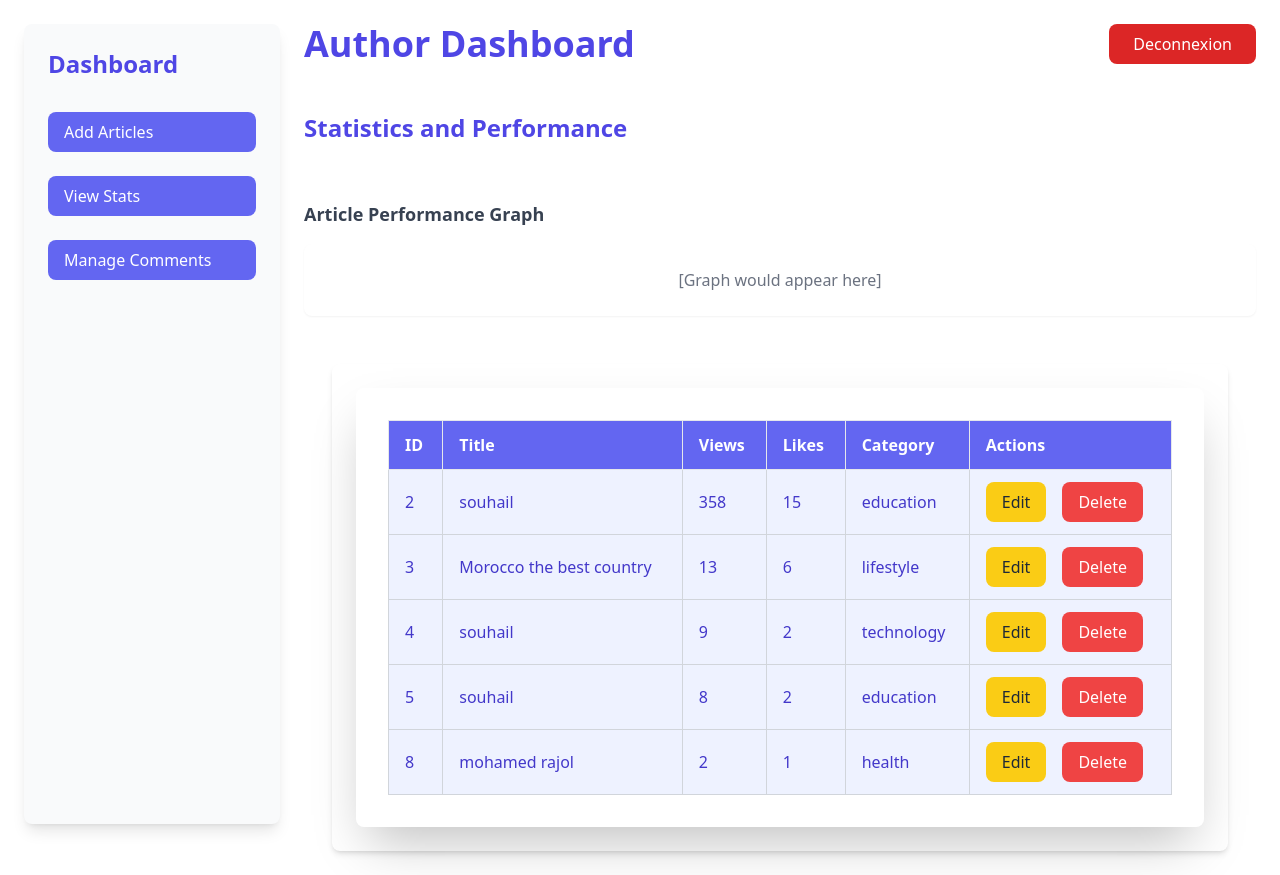
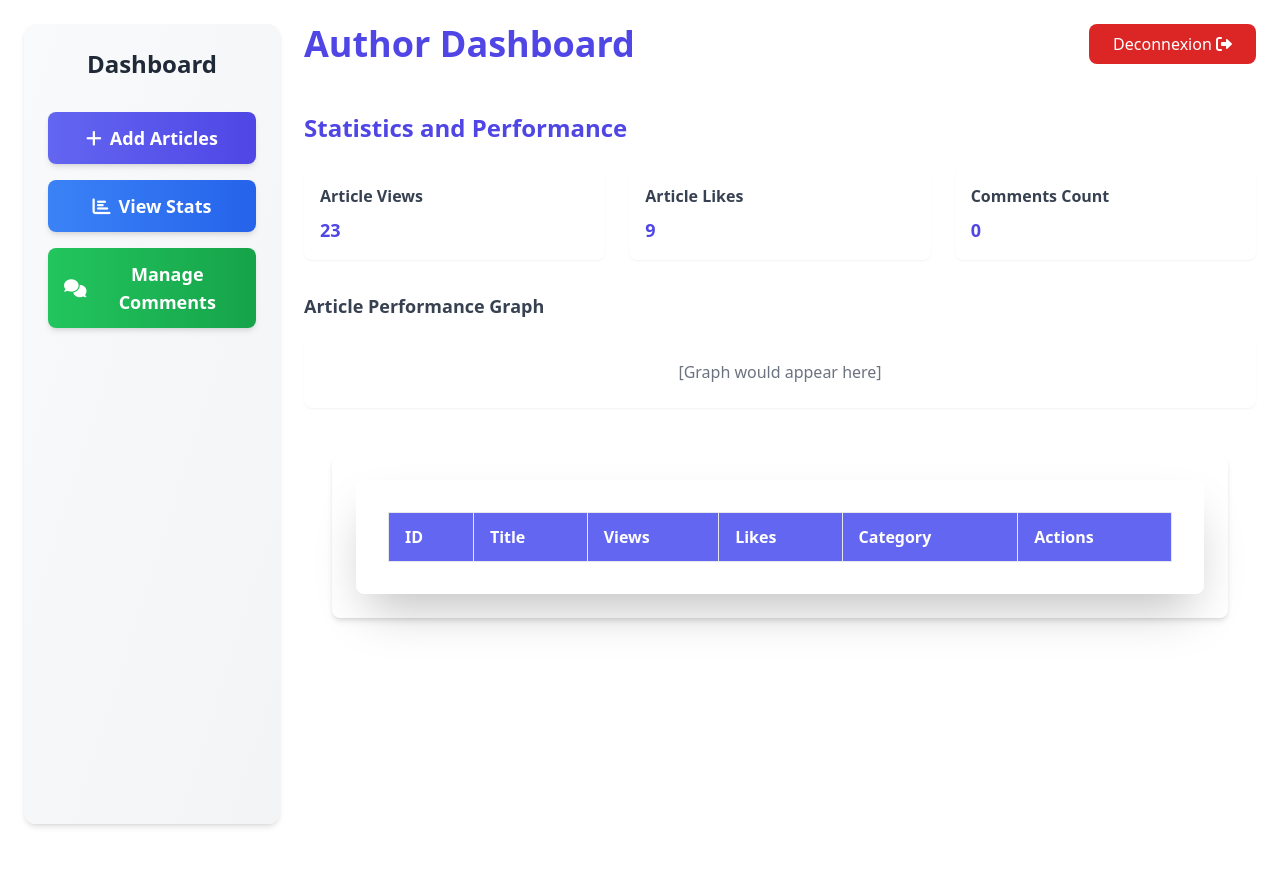
Before and after one commit to Souhail-imarraine/BlogPress---Projet-PHP, a PHP site: page /authors/index.php in a window 1280 px wide. After the commit the page ends 827 px from the top, so only its background shows below. Run offline with PHP 8.4, Linux system fonts and the light colour scheme; a user stored in the database is signed in; data comes from the database, SQL or seed files in the repository; tables that the repository leaves empty hold one stand-in row (values such as "Sample post"); data that the repository does not hold is empty; some libraries are stand-ins or nearby versions.

Commit message:
add statistique to dashboard author

```diff
--- a/authors/edit.php
+++ b/authors/edit.php
@@ -85,10 +85,10 @@
 </head>
 
 <body>
-    <div class="inset-0 flex items-center justify-center p-4 containerCreateBlog">
-        <div class="w-full max-w-3xl mx-auto bg-white p-8 rounded-lg shadow-lg">
+    <div class="inset-0 flex items-center justify-center p-4 dark:bg-gray-900 font-sans containerCreateBlog">
+        <div class="w-full max-w-3xl mx-auto dark:bg-gray-700 text-gray-900 dark:text-gray-200 font-sans p-8 rounded-lg shadow-lg">
             <div class="flex items-center justify-between">
-                <h1 class="text-2xl font-bold text-gray-800 mb-6">Edit Blog</h1>
+                <h1 class="text-2xl font-bold text-white mb-6">Edit Blog</h1>
                 <button class="cancel"><i class="fa-solid fa-xmark"
                         style="color: #DC2626; font-size: 40px;"></i></button>
             </div>
--- a/authors/index.php
+++ b/authors/index.php
@@ -1,6 +1,8 @@
 <?php
 require '../connection.php';
 session_start();
+
+$user_id = $_SESSION['user_id'];
 
 if (!isset($_SESSION['role']) || $_SESSION['role'] != 'author') {
     header('Location: ../login.php');
@@ -10,10 +12,20 @@
 $errors = [];
 
 try{
-    $quers = "SELECT id, title, content, categorie, views, likes FROM articles order by id";
+    $quers = "SELECT a.id AS article_id,
+     a.title, a.content, a.categorie, a.views, a.likes, a.author_id, us.id AS user_id
+     FROM articles a
+     INNER JOIN users us
+     ON us.id = a.author_id
+     WHERE a.author_id = ?;";
+
     $stmt1 = $pdo->prepare($quers);
-    $stmt1->execute();
+    $stmt1->execute([$user_id]);
+
     $articles = $stmt1->fetchAll(PDO::FETCH_ASSOC);
+
+    // echo print_r($articles);
+
 }catch(PDOException $e){
     echo "field select data". $e->getMessage();
 };
@@ -23,7 +35,6 @@
     $content = htmlspecialchars(trim($_POST['content']));
     $tags = htmlspecialchars(trim($_POST['tags']));
     $categorie = htmlspecialchars(trim($_POST['category']));
-    $author_id = $_SESSION['user_id'];
     $views = 0 ;
     $likes = 0 ;
 
@@ -49,7 +60,7 @@
         try {
             $query = "INSERT INTO articles(title, content, author_id, views, likes, tags, categorie) VALUES (?,?,?,?,?,?,?)";
             $stmt = $pdo->prepare($query);
-            $stmt->execute([$title, $content, $author_id, $views, $likes, $tags, $categorie]);
+            $stmt->execute([$title, $content, $user_id, $views, $likes, $tags, $categorie]);
             header("Location: " . $_SERVER['PHP_SELF']);
             exit();
         } catch (PDOException $e)
@@ -79,15 +90,26 @@
 **************************************************************************/
 
 try{
-    $quer = "SELECT a.id, a.views, a.likes, COUNT(c.id) AS comment_count
-    FROM articles a INNER JOIN comments c ON a.id = c.article_id GROUP BY a.id";
-    $st = $pdo->prepare($quer);
 
+    $query = "SELECT us.id AS user_id, us.username, SUM(a.views) AS total_views, SUM(a.likes) AS total_likes, COUNT(c.id) AS total_comments
+    FROM users us
+    INNER JOIN articles a
+    ON us.id = a.author_id
+    LEFT JOIN comments c
+    ON a.id = c.article_id
+    GROUP BY us.id, us.username";
+
+    $st = $pdo->prepare($query);
     $st->execute();
+    $statusinfo = $st->fetchAll(PDO::FETCH_ASSOC);
 
-    $statusinfo = $st->fetch(PDO:: FETCH_ASSOC);
+    // dkhlna l'index dyal lassociative array bach n9dro nwslo les information bla mn foreachiw ;
+    if(!empty($statusinfo)){
+        $result = $statusinfo[0];
+    }else {
+        echo "no found status";
+    }
 
-    // echo "<prev>" . $statusinfo . "</prev>";
 
 }catch(PDOException $e){
     echo "field select data". $e->getMessage();
@@ -120,71 +142,72 @@
 <body class="bg-white dark:bg-gray-900 text-gray-900 dark:text-gray-200 font-sans">
 
     <div class="max-w-7xl mx-auto p-6 flex flex-col lg:flex-row">
-        <div class="w-full lg:w-64 bg-gray-50 dark:bg-gray-800 rounded-lg shadow-lg p-6 mb-6 lg:mb-0 lg:h-screen">
-            <h2 class="text-2xl font-semibold text-indigo-600 dark:text-indigo-400 mb-8">Dashboard</h2>
-            <ul class="space-y-6">
+    <div
+            class="w-full lg:w-64 bg-gradient-to-br from-gray-50 to-gray-100 dark:from-gray-800 dark:to-gray-900 rounded-xl shadow-md p-6 mb-6 lg:mb-0 lg:h-screen">
+            <h2 class="text-2xl font-bold text-gray-800 dark:text-gray-200 mb-8 text-center">Dashboard</h2>
+            <ul class="space-y-4">
                 <li>
                     <button
-                        class="w-full text-left bg-indigo-500 text-white px-4 py-2 rounded-lg hover:bg-indigo-600 dark:bg-indigo-700 dark:hover:bg-indigo-600 btnAddArticle">
+                        class="w-full flex items-center justify-center gap-2 text-lg font-semibold bg-gradient-to-r from-indigo-500 to-indigo-600 text-white px-4 py-3 rounded-lg shadow-md hover:from-indigo-600 hover:to-indigo-700 dark:from-indigo-700 dark:to-indigo-800 dark:hover:from-indigo-800 dark:hover:to-indigo-900 transition duration-300 btnAddArticle">
+                        <i class="fa-solid fa-plus"></i>
                         Add Articles
                     </button>
                 </li>
                 <li>
                     <button
-                        class="w-full text-left bg-indigo-500 text-white px-4 py-2 rounded-lg hover:bg-indigo-600 dark:bg-indigo-700 dark:hover:bg-indigo-600">
+                        class="w-full flex items-center justify-center gap-2 text-lg font-semibold bg-gradient-to-r from-blue-500 to-blue-600 text-white px-4 py-3 rounded-lg shadow-md hover:from-blue-600 hover:to-blue-700 dark:from-blue-700 dark:to-blue-800 dark:hover:from-blue-800 dark:hover:to-blue-900 transition duration-300">
+                        <i class="fa-solid fa-chart-bar"></i>
                         View Stats
                     </button>
                 </li>
                 <li>
                     <button
-                        class="w-full text-left bg-indigo-500 text-white px-4 py-2 rounded-lg hover:bg-indigo-600 dark:bg-indigo-700 dark:hover:bg-indigo-600">
+                        class="w-full flex items-center justify-center gap-2 text-lg font-semibold bg-gradient-to-r from-green-500 to-green-600 text-white px-4 py-3 rounded-lg shadow-md hover:from-green-600 hover:to-green-700 dark:from-green-700 dark:to-green-800 dark:hover:from-green-800 dark:hover:to-green-900 transition duration-300">
+                        <i class="fa-solid fa-comments"></i>
                         Manage Comments
                     </button>
                 </li>
             </ul>
         </div>
 
-        <!-- Main Content -->
         <div class="flex-1 ml-6">
-            <!-- Header -->
-            <header class="flex justify-between items-center mb-12">
-                <h1 class="text-4xl font-extrabold text-indigo-600 dark:text-indigo-400">Author Dashboard</h1>
+            <header class="flex flex-wrap justify-between items-center mb-12 gap-4">
+                <h1 class="text-3xl sm:text-4xl font-extrabold text-indigo-600 dark:text-indigo-400">Author Dashboard
+                </h1>
 
                 <?php include 'success_message.php' ?>
 
                 <button
-                    class="bg-red-600 text-white px-6 py-2 rounded-lg hover:bg-red-700 dark:bg-red-700 dark:hover:bg-red-600"><a
-                        href="../logout.php">
-                        Deconnexion
-                    </a>
+                    class="bg-red-600 text-white px-6 py-2 rounded-lg hover:bg-red-700 dark:bg-red-700 dark:hover:bg-red-600">
+                    <a href="../logout.php">Deconnexion</a>
+                    <i class="fa-solid fa-right-from-bracket"></i>
                 </button>
             </header>
 
-            <!-- Static Content at the Top -->
             <section class="mb-12">
-                <h2 class="text-2xl font-semibold text-indigo-600 dark:text-indigo-400 mb-6">Statistics and Performance
-                </h2>
-                <div class="grid grid-cols-1 sm:grid-cols-2 lg:grid-cols-4 gap-6">
+                <h2 class="text-xl sm:text-2xl font-semibold text-indigo-600 dark:text-indigo-400 mb-6">Statistics and
+                    Performance</h2>
+                <div class="grid grid-cols-1 sm:grid-cols-2 lg:grid-cols-3 gap-6">
                     <!-- Article Stats -->
-                     <?php foreach ($statusinfo as $status) : ?>
                     <div class="bg-white dark:bg-gray-700 p-4 rounded-lg shadow-sm">
                         <h3 class="font-semibold text-gray-700 dark:text-gray-300 mb-2">Article Views</h3>
-                        <p class="text-lg font-bold text-indigo-600 dark:text-indigo-400"><?php echo $status['views']; ?></p>
+                        <p class="text-lg font-bold text-indigo-600 dark:text-indigo-400">
+                            <?php echo $result['total_views'] ?>
+                        </p>
                     </div>
                     <div class="bg-white dark:bg-gray-700 p-4 rounded-lg shadow-sm">
                         <h3 class="font-semibold text-gray-700 dark:text-gray-300 mb-2">Article Likes</h3>
-                        <p class="text-lg font-bold text-indigo-600 dark:text-indigo-400"><?php echo $status['likes']; ?></p>
+                        <p class="text-lg font-bold text-indigo-600 dark:text-indigo-400">
+                            <?php echo $result['total_likes'] ?>
+                        </p>
                     </div>
                     <!-- Comments Stats -->
                     <div class="bg-white dark:bg-gray-700 p-4 rounded-lg shadow-sm">
                         <h3 class="font-semibold text-gray-700 dark:text-gray-300 mb-2">Comments Count</h3>
-                        <p class="text-lg font-bold text-indigo-600 dark:text-indigo-400"><?php echo $status['comment_count']; ?></p>
+                        <p class="text-lg font-bold text-indigo-600 dark:text-indigo-400">
+                            <?php echo $result['total_comments'] ?>
+                        </p>
                     </div>
-                    <div class="bg-white dark:bg-gray-700 p-4 rounded-lg shadow-sm">
-                        <h3 class="font-semibold text-gray-700 dark:text-gray-300 mb-2">Avg. Read Time</h3>
-                        <p class="text-lg font-bold text-indigo-600 dark:text-indigo-400">5 mins</p>
-                    </div>
-                    <?php endforeach ; ?>
                 </div>
 
                 <!-- Graph Placeholder -->
@@ -199,8 +222,8 @@
 
             <!-- Blog Management -->
             <section class="max-w-4xl mx-auto p-6 bg-white rounded-lg shadow-md dark:bg-gray-800">
-                <div class="inset-0 flex items-center justify-center">
-                    <div class="max-w-4xl mx-auto p-8 rounded-lg shadow-2xl w-full">
+                <div class="flex items-center justify-center">
+                    <div class="max-w-4xl mx-auto p-8 rounded-lg shadow-2xl w-full overflow-x-auto">
                         <table class="w-full table-auto border-collapse border border-gray-200 rounded-lg">
                             <thead>
                                 <tr class="bg-indigo-500 text-white text-left">
@@ -217,30 +240,40 @@
                                 <tr class="bg-gray-50 hover:bg-gray-100">
                                     <td
                                         class="border border-gray-300 px-4 py-3 bg-indigo-50 text-indigo-700 dark:bg-gray-700 dark:text-indigo-300">
-                                        <?php echo $article['id'] ;?></td>
+                                        <?php echo $article['article_id'] ;?>
+                                    </td>
                                     <td
                                         class="border border-gray-300 px-4 py-3 bg-indigo-50 text-indigo-700 dark:bg-gray-700 dark:text-indigo-300">
-                                        <?php echo $article['title'] ;?></td>
+                                        <?php echo $article['title'] ;?>
+                                    </td>
                                     <td
                                         class="border border-gray-300 px-4 py-3 bg-indigo-50 text-indigo-700 dark:bg-gray-700 dark:text-indigo-300">
-                                        <?php echo $article['views'] ;?></td>
+                                        <?php echo $article['views'] ;?>
+                                    </td>
                                     <td
                                         class="border border-gray-300 px-4 py-3 bg-indigo-50 text-indigo-700 dark:bg-gray-700 dark:text-indigo-300">
-                                        <?php echo $article['likes'] ;?></td>
+                                        <?php echo $article['likes'] ;?>
+                                    </td>
                                     <td
                                         class="border border-gray-300 px-4 py-3 bg-indigo-50 text-indigo-700 dark:bg-gray-700 dark:text-indigo-300">
-                                        <?php echo $article['categorie'] ;?></td>
+                                        <?php echo $article['categorie'] ;?>
+                                    </td>
                                     <td
                                         class="border border-gray-300 px-4 py-3 bg-indigo-50 text-indigo-700 dark:bg-gray-700 dark:text-indigo-300">
-                                        <div class="flex gap-4">
+                                        <div class="flex flex-wrap gap-2">
                                             <button
                                                 class="bg-yellow-400 text-gray-800 px-4 py-2 rounded-lg hover:bg-yellow-500">
-                                                <a href="edit.php?ArticleId=<?php echo $article['id'];?>">Edit</a>
+                                                <a
+                                                    href="edit.php?ArticleId=<?php echo $article['article_id'];?>">Edit</a>
                                             </button>
-                                            <!-- delete -->
-                                            <form onsubmit="return confirm('Are you sure ?')" action="" method="post">
-                                                <input type="hidden" value="<?php echo $article['id']?>" name="ArticleId">
-                                                <button class="bg-red-500 text-white px-4 py-2 rounded-lg hover:bg-red-600" name="delete" type="submit">Delete</button>
+                                            <form onsubmit="return confirm('Are you sure?')" action="" method="post">
+                                                <input type="hidden" value="<?php echo $article['article_id']?>"
+                                                    name="ArticleId">
+                                                <button
+                                                    class="bg-red-500 text-white px-4 py-2 rounded-lg hover:bg-red-600"
+                                                    name="delete" type="submit">
+                                                    Delete
+                                                </button>
                                             </form>
                                         </div>
                                     </td>
@@ -251,15 +284,16 @@
                     </div>
                 </div>
             </section>
+        </div>
 
-        </div>
     </div>
 
 
-    <div class="hidden absolute inset-0 flex items-center justify-center p-4 containerCreateBlog">
-        <div class="w-full max-w-3xl mx-auto bg-white p-8 rounded-lg shadow-lg">
+    <div class="hidden absolute inset-0 flex items-center justify-center p-4 backdrop-blur containerCreateBlog">
+        <div
+            class="w-full max-w-3xl mx-auto bg-white p-8 rounded-lg shadow-lg dark:bg-gray-700 text-gray-900 dark:text-gray-200 font-sans">
             <div class="flex items-center justify-between">
-                <h1 class="text-2xl font-bold text-gray-800 mb-6">Create a New Blog</h1>
+                <h1 class="text-2xl font-bold text-white mb-6">Create a New Blog</h1>
                 <button class="cancel"><i class="fa-solid fa-xmark"
                         style="color: #DC2626; font-size: 40px;"></i></button>
             </div>
@@ -303,8 +337,8 @@
                 <!-- Submit Button -->
                 <div>
                     <button type="submit" name="create_blog"
-                        class="w-full bg-blue-500 text-white p-2 rounded-md hover:bg-blue-600 focus:ring-2 focus:ring-blue-300">
-                        Create Blog
+                        class="w-full bg-indigo-500 text-white text-white p-2 rounded-md hover:bg-blue-600 focus:ring-2 focus:ring-blue-300">
+                        New Blog
                     </button>
                 </div>
             </form>
--- a/index.php
+++ b/index.php
@@ -16,7 +16,7 @@
     <header>
         <nav class="bg-white border-gray-200 dark:bg-gray-900">
             <div class="max-w-screen-xl flex flex-wrap items-center justify-between mx-auto p-4">
-                <a href="#" class="flex items-center space-x-3 rtl:space-x-reverse">
+                <a href="index.php" class="flex items-center space-x-3 rtl:space-x-reverse">
                     <span class="self-center text-2xl font-semibold whitespace-nowrap dark:text-white">BlogPress</span>
                 </a>
                 <button data-collapse-toggle="navbar-default" type="button"
--- a/interfaceBlogs.php
+++ b/interfaceBlogs.php
@@ -96,7 +96,7 @@
     <header>
         <nav class="bg-white border-gray-200 dark:bg-gray-900">
             <div class="max-w-screen-xl flex flex-wrap items-center justify-between mx-auto p-4">
-                <a href="#" class="flex items-center space-x-3 rtl:space-x-reverse">
+                <a href="index.php" class="flex items-center space-x-3 rtl:space-x-reverse">
                     <span class="self-center text-2xl font-semibold whitespace-nowrap dark:text-white">BlogPress</span>
                 </a>
                 <button data-collapse-toggle="navbar-default" type="button"
```
Also changed, not shown: blogs.php (+94 -43 lines).
